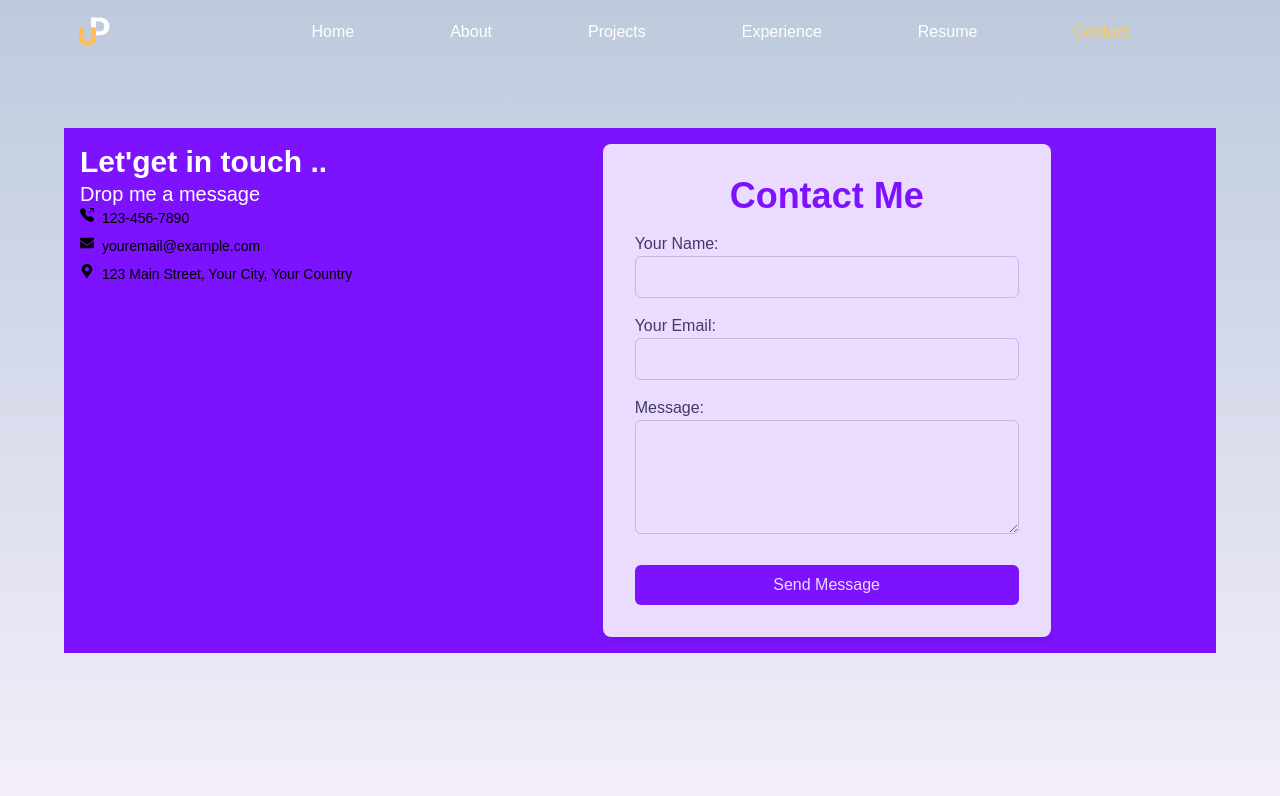
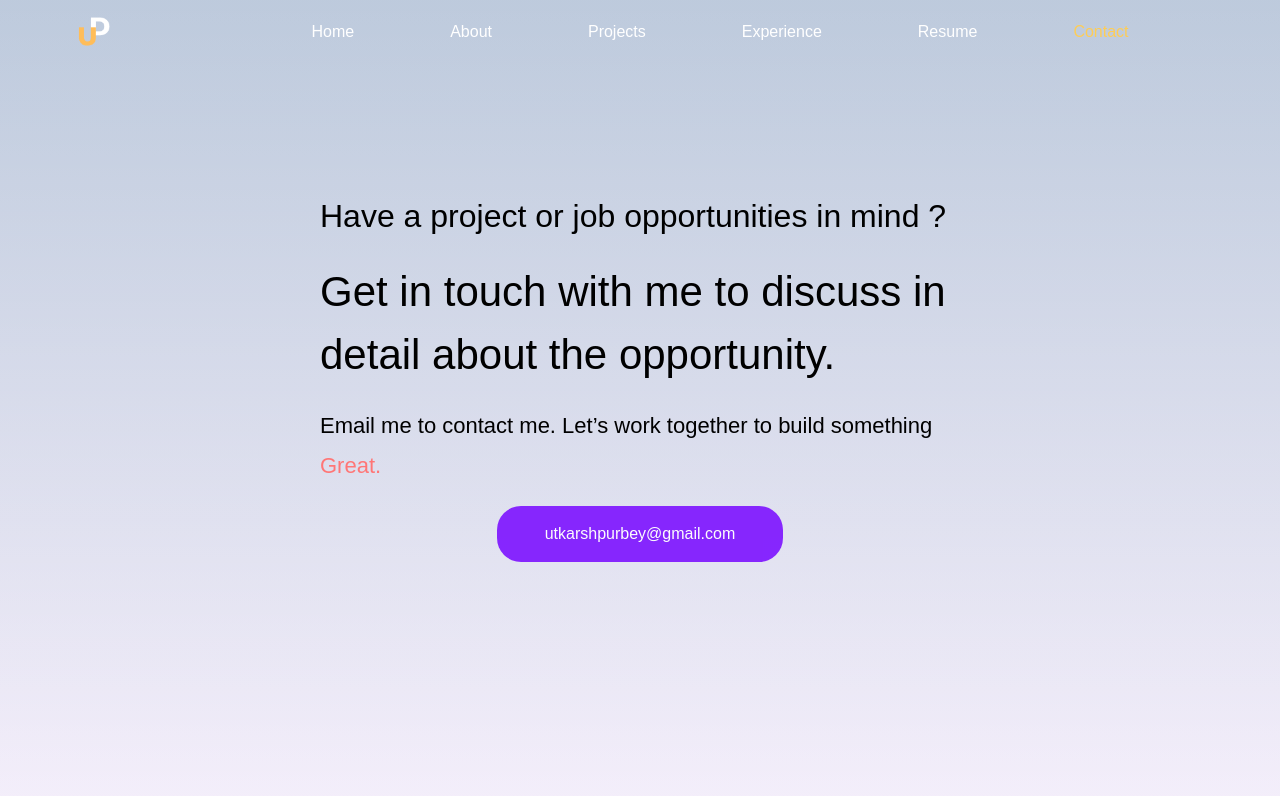
Before and after one commit to Utkarshpurbey/Portfolio, a Next.js app: page /contacts in a window 1280 px wide. Shown: the top 796 px of the page. Built offline with nearby package versions, Linux system fonts and the light colour scheme.

Commit message:
minor fixes

```diff
--- a/app/contacts/page.tsx
+++ b/app/contacts/page.tsx
@@ -1,48 +1,35 @@
-import { FaEnvelope, FaMapMarkerAlt } from "react-icons/fa";
-import { BsFillTelephoneOutboundFill } from "react-icons/bs";
-import ContactForm from "@/components/ContactForm";
+"use client";
+import ColorChangingText from "@/components/colorChange";
 const ContactPage = () => {
+  const handleClick = () => {
+    const emailSubject =
+      "I have seen your portfolio and wish to connect with you !"; // Replace with your desired subject
+    window.location.href = `mailto:utkarshpurbey@gmail.com?subject=${encodeURIComponent(
+      emailSubject
+    )}`;
+  };
   return (
-    <div className="md:p-16 p-8">
-      <div className="bg-[#7d12ff] p-4">
-        <div className="flex justify-between">
-          {" "}
-          <div className="left-container flex-col justify-between w-1/2">
-            <div>
-              <div className="text-white text-3xl font-bold">
-                Let&apos;get in touch ..
-              </div>
-              <div className="text-white text-xl">Drop me a message</div>
-            </div>
-            <div className="text-sm relative bottom-0 w-auto">
-              <ul>
-                <li className="flex mb-2">
-                  <span className="mr-2">
-                    <BsFillTelephoneOutboundFill />
-                  </span>
-                  <a href="tel:+1234567890">123-456-7890</a>
-                </li>
-                <li className=" flex mb-2">
-                  <span className="mr-2">
-                    <FaEnvelope />
-                  </span>
-                  <a href="mailto:youremail@example.com">
-                    youremail@example.com
-                  </a>
-                </li>
-                <li className="flex">
-                  <span className="mr-2">
-                    <FaMapMarkerAlt />
-                  </span>
-                  123 Main Street, Your City, Your Country
-                </li>
-              </ul>
-            </div>
-          </div>
-          <ContactForm />
+    <div>
+      <div className="flex flex-col text-left justify-center px-[25%] pt-[10%]">
+        <div className="font-light md:text-[32px] pb-5">
+          Have a project or job opportunities in mind ?
         </div>
-
-
+        <div className="font-normal md:text-[42px] pb-5">
+          Get in touch with me to discuss in detail about the opportunity.
+        </div>
+        <div className="font-normal md:leading-10 md:text-[22px] pb-5">
+          Email me to contact me. Let’s work
+          together to build something{" "}
+          <ColorChangingText inputString={"Great."} />
+        </div>
+        <div className="flex justify-center">
+          <button
+            className="bg-[#7d12ff] text-white py-4 md:px-12 px-3 rounded-3xl max-w-fit opacity-90 hover:opacity-100 "
+            onClick={handleClick}
+          >
+           utkarshpurbey@gmail.com
+          </button>
+        </div>
       </div>
     </div>
   );
--- a/app/resume/page.tsx
+++ b/app/resume/page.tsx
@@ -14,7 +14,7 @@ const ResumePage = () => {
   }, []);
 
   const onButtonClick = () => {
-    fetch(`${process.env.NEXT_PUBLIC_PREFIX}Resume.pdf`).then((response) => {
+    fetch('assets/Resume.pdf').then((response) => {
       response.blob().then((blob) => {
         const fileURL = window.URL.createObjectURL(blob);
         let alink = document.createElement("a");
--- a/components/ContactForm/index.tsx
+++ /dev/null
@@ -1,64 +0,0 @@
-'use client'
-// pages/contact.js
-import React, { useState } from 'react';
-
-const ContactForm = () => {
-  const [name, setName] = useState('');
-  const [email, setEmail] = useState('');
-  const [message, setMessage] = useState('');
-
-  const handleSubmit = async (e:any) => {
-    e.preventDefault();
-    // Handle form submission here (you can send the data to your server).
-  };
-
-  return (
-    <div className=" flex items-center w-full justify-center bg-[#7d12ff]">
-      <div className="bg-white opacity-85 p-4 md:p-8 rounded-lg shadow-md w-full max-w-md">
-        <h1 className="text-2xl text-[#7d12ff] md:text-3xl lg:text-4xl font-bold text-7d12ff text-center mb-2 md:mb-4">
-          Contact Me
-        </h1>
-        <form onSubmit={handleSubmit}>
-          <div className="mb-2 md:mb-4">
-            <label htmlFor="name" className="block text-gray-700">Your Name:</label>
-            <input
-              type="text"
-              id="name"
-              value={name}
-              onChange={(e) => setName(e.target.value)}
-              required
-              className="w-full border border-gray-300 rounded-md p-2 focus:outline-none focus:border-[#7d12ff]"
-            />
-          </div>
-          <div className="mb-2 md:mb-4">
-            <label htmlFor="email" className="block text-gray-700">Your Email:</label>
-            <input
-              type="email"
-              id="email"
-              value={email}
-              onChange={(e) => setEmail(e.target.value)}
-              required
-              className="w-full border border-gray-300 rounded-md p-2 focus:outline-none focus:border-[#7d12ff]"
-            />
-          </div>
-          <div className="mb-4 md:mb-6">
-            <label htmlFor="message" className="block text-gray-700">Message:</label>
-            <textarea
-              id="message"
-              value={message}
-              onChange={(e) => setMessage(e.target.value)}
-              rows={4}
-              required
-              className="w-full border border-gray-300 rounded-md p-2 focus:outline-none focus:border-[#7d12ff]"
-            ></textarea>
-          </div>
-          <button type="submit" className="w-full bg-[#7d12ff] text-white rounded-md py-2 hover:bg-opacity-80">
-            Send Message
-          </button>
-        </form>
-      </div>
-    </div>
-  );
-};
-
-export default ContactForm;
--- a/components/Header/index.tsx
+++ b/components/Header/index.tsx
@@ -2,10 +2,10 @@
 import React, { useState } from "react";
 import { Transition } from "@headlessui/react";
 import { headerInfo } from "@/public/utils/constants";
-import { HumBurgerSVG, CrossSVG } from "@/public/assets/svg/headerSVGs";
 import { useRouter, usePathname } from "next/navigation";
 import logo from "../../public/assets/image/logo.png";
 import Image from "next/image";
+import {RxHamburgerMenu,RxCross1} from "react-icons/rx";
 
 function MyHeader() {
   const [isOpen, setIsOpen] = useState(false);
@@ -15,7 +15,7 @@ function MyHeader() {
     "transition hover:-translate-y-1 hover:scale-105 cursor-pointer";
   return (
     <div>
-      <nav className="md:bg-transparent  bg-gray-700">
+      <nav className="bg-transparent">
         <div className="max-w-7xl mx-auto px-4 md:px-6 lg:px-8">
           <div className="flex items-center justify-between h-16">
             <div className="flex items-center w-full">
@@ -55,7 +55,7 @@ function MyHeader() {
                 aria-expanded="false"
               >
                 <span className="sr-only">Open main menu</span>
-                {!isOpen ? <HumBurgerSVG /> : <CrossSVG />}
+                {!isOpen ? <RxHamburgerMenu /> : <RxCross1 />}
               </button>
             </div>
           </div>
--- /dev/null
+++ b/components/colorChange/index.tsx
@@ -0,0 +1,40 @@
+"use client";
+import React, { useState, useEffect } from "react";
+
+const colors = [
+  "text-red-500",
+  "text-blue-500",
+  "text-[#FFCD4B]",
+  "text-[#FF7676]",
+  "text-[#FF7676]",
+  "text-green-500",
+  "text-yellow-500",
+];
+
+type colorChangeComponentProps = {
+  inputString: string;
+};
+
+const ColorChangingText = (props: colorChangeComponentProps) => {
+  const [currentColorIndex, setCurrentColorIndex] = useState(0);
+
+  useEffect(() => {
+    const interval = setInterval(() => {
+      setCurrentColorIndex((prevIndex) => (prevIndex + 1) % colors.length);
+    }, 500);
+
+    return () => {
+      clearInterval(interval);
+    };
+  }, []);
+
+  return (
+    <div className="inline">
+      <span className={`${colors[currentColorIndex]}`}>
+        {props.inputString}
+      </span>
+    </div>
+  );
+};
+
+export default ColorChangingText;
--- a/public/assets/svg/headerSVGs.tsx
+++ /dev/null
@@ -1,40 +0,0 @@
-export const HumBurgerSVG = () => {
-  return (
-    <svg
-      className="block h-6 w-6"
-      xmlns="http://www.w3.org/2000/svg"
-      fill="none"
-      viewBox="0 0 24 24"
-      stroke="currentColor"
-      aria-hidden="true"
-    >
-      <path
-        strokeLinecap="round"
-        strokeLinejoin="round"
-        strokeWidth="2"
-        d="M4 6h16M4 12h16M4 18h16"
-      />
-    </svg>
-  );
-};
-
-
-export const CrossSVG = () => {
-  return (
-    <svg
-      className="block h-6 w-6"
-      xmlns="http://www.w3.org/2000/svg"
-      fill="none"
-      viewBox="0 0 24 24"
-      stroke="currentColor"
-      aria-hidden="true"
-    >
-      <path
-        strokeLinecap="round"
-        strokeLinejoin="round"
-        strokeWidth="2"
-        d="M6 18L18 6M6 6l12 12"
-      />
-    </svg>
-  );
-};
--- a/tsconfig.json
+++ b/tsconfig.json
@@ -34,7 +34,7 @@
     "**/*.tsx",
     ".next/types/**/*.ts",
     "dist/types/**/*.ts"
-, "public/utils/routes.ts"  ],
+, "public/utils/routes.ts", "components/ExperienceCard/index.tsx", "components/colorChange/index.tsx"  ],
   "exclude": [
     "node_modules"
   ]
```
